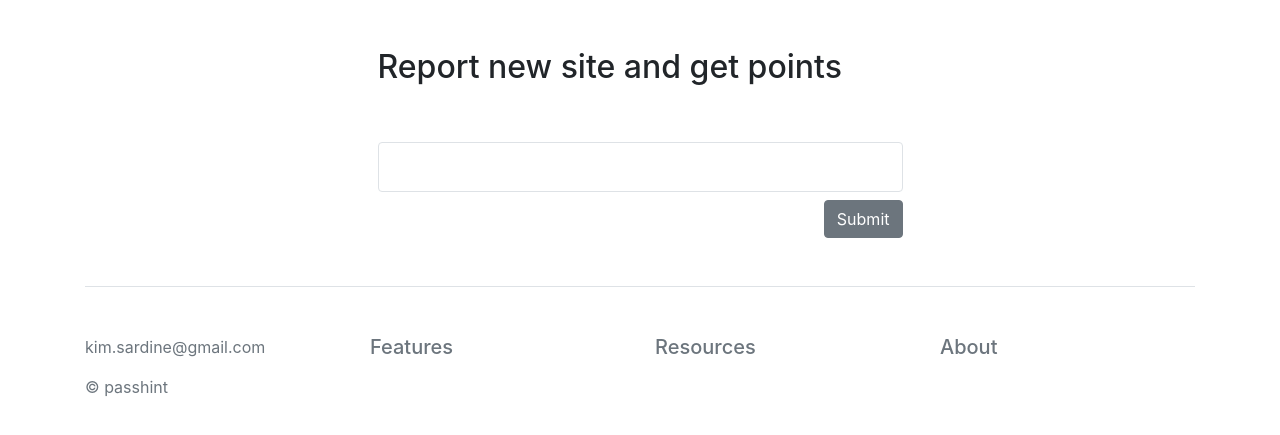
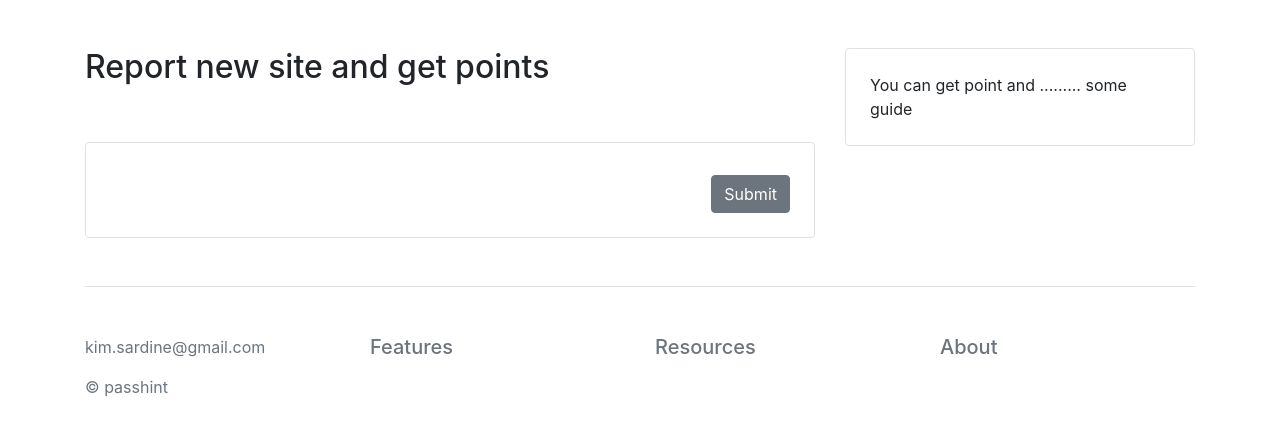
Before and after one commit to kim-sardine/passhint, a Django app: template passhint/templates/passhint/site_report.html in a window 1280 px wide. Shown: the part 56-491 px from the top of the page. Run offline with Django 3.2, Linux system fonts and the light colour scheme; the template is opened without the code that fills it, so the values that code supplies are empty; parts of the project's set-up code (start-up, migrations or seed data) failed here and were passed over; some libraries are stand-ins or nearby versions.

Commit message:
layout 8:4 로 변경

```diff
--- a/passhint/templates/passhint/main.html
+++ b/passhint/templates/passhint/main.html
@@ -33,7 +33,7 @@
                 </div>
             </div>
             <div class="card mb-4 box-shadow">
-                <div class="card-header">
+                <div class="card-header text-center">
                     <h4 class="my-0 font-weight-normal">{% trans "This weak ranking" %}</h4>
                 </div>
                 <div class="card-body">
@@ -48,7 +48,7 @@
                 </div>
             </div>
             <div class="card mb-4 box-shadow">
-                <div class="card-header">
+                <div class="card-header text-center">
                     <h4 class="my-0 font-weight-normal">{% trans "New site" %}</h4>
                 </div>
                 <div class="card-body">
--- a/passhint/templates/passhint/site_report.html
+++ b/passhint/templates/passhint/site_report.html
@@ -3,7 +3,8 @@
 {% load widget_tweaks %}
 {% block title %}Report new site | passhint{% endblock title %}
 {% block passhint_content %}
-<div class="offset-lg-3 col-lg-6">
+<div class="row">
+    <div class="col-lg-8">
 
         <div class="pb-4">
             <h2>{% trans "Report new site and get points" %}</h2>
@@ -50,12 +51,19 @@
                             {% endif %}
                         </div>
                     {% endfor %}
-            </div>
-
                     <div class="text-right mt-2">
                         <button type="submit" class="btn btn-secondary">{% trans "Submit" %}</button>
                     </div>
+                </div>
+
             </form>
         </div>
     </div>
+
+    <div class="col-lg-4">
+        <div class="p-4 border rounded">
+            You can get point and ......... some guide
+        </div>
+    </div>
+</div>
 {% endblock passhint_content %}
```
Also changed, not shown: passhint/templates/passhint/site_detail.html (+40 -7 lines), passhint/templates/passhint/site_report_ruleset.html (+8 -2 lines). Lines whose indentation alone changed are shown as unchanged.
